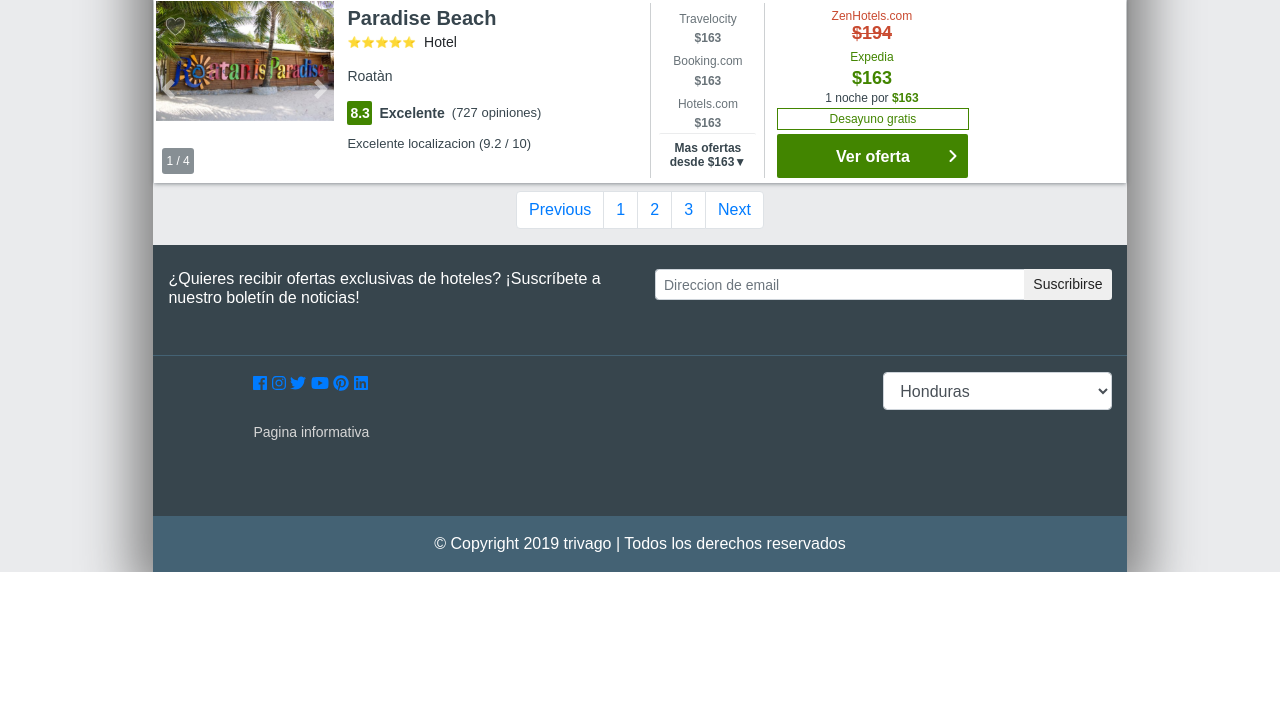
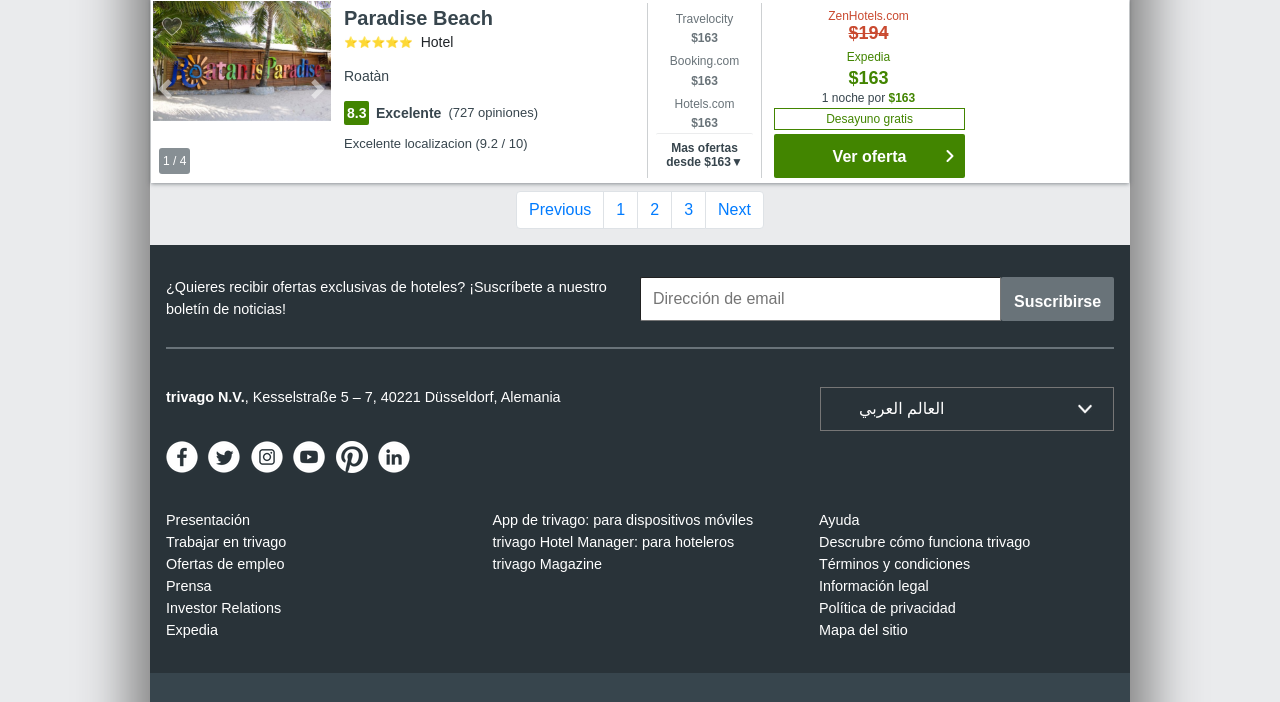
Before and after one commit to erick996/Proyecto-Trivago, a PHP site: the page made by langing page/index.html in a window 1280 px wide. Shown: the part 517-1219 px from the top of the page. Before the commit the page ends 1089 px from the top, so only its background shows below. Run offline with PHP 8.4, Linux system fonts and the light colour scheme.

Commit message:
Modificando footer

```diff
--- a/langing page/css/style.css
+++ b/langing page/css/style.css
@@ -727,19 +727,246 @@ label {
     box-shadow: none !important;
 }
 
-.special-color-dark{
-background-color: #37454D;
-color: white;
+#footer{
+    background: #293339;
+    padding-top: 32px;
+
 }
-#an{
-    color:rgb(214, 214, 214);
+.footer-registro-email{
+    width: 980px;
+    height: 78px;
+    padding: 0px 16px;
+    margin:0px auto 32px auto;
+
+}
+
+.subs-form{
+    width: 948px;
+    height: 72px;
+    margin-bottom: 36px;
+    box-sizing: border-box;
+    border-bottom-width: 2px;
+    border-bottom-style: solid;
+    border-bottom-color: rgb(105, 115, 121);
+
+}
+
+.subs-section {
+    width: 474px;
+    height: 76px;
+    box-sizing: border-box;
+    float:left;
+    justify-content: stretch;
+}
+
+.suscripciones{
+    width: 458px;
+    height: 26px;
+    padding-right: 16px;
+    margin-bottom: 16px;
+    margin-top: 0px;
+    font-size: 0.9em;
+    color: white;
+    font-family: Arial, Helvetica, sans-serif;
+    line-height: 1.5;
+}
+.subs-email{
+    width: 474px;
+    height: 76px;
+    box-sizing: border-box;
+    float: right;
+}
+
+.email-promos{
+width: 361px;
+height: 44px;
+margin-bottom: 32px;
+padding: 0px 12px;
+border-width: 1px;
+color: rgb(44, 44, 44);
+font-size: 16px;
+font-family: Arial, Helvetica, sans-serif;
+border-radius: 2px 0 0 2px;
+}
+
+.email-promos:hover{
+    cursor:text;
+}
+.email-promos:focus{
+outline: 1px dotted black;
+outline-offset: -3px;
+}
+
+
+
+.suscribirse-btn{
+    float: right;
+    width: 113px;
+    height: 44.2px;
+    padding: 13px 13px 11px 13px;
+    border: 0px;
+    border-radius: 2px;
+    background: #697379;
+    text-align: center;
+    font-family: sans-serif;
+    font-size: 1em;
+}
+
+.suscribirse-btn:hover {
+    cursor: pointer;
+    background: #37454D;
+
+}
+
+.suscribirse-btn:active {
+    background: #37454D;
+}
+
+.suscribirse-btn:focus{
+    background: #37454D;
+    outline: 1px dotted white;
+    outline-offset: -3px;
+}
+.subs-text{
+    color:white;
+
+    font-weight: 700;
+}
+
+.footer-direction{
+    width: 980px;
+    height: 122px;
+    margin-left: auto;
+    margin-right: auto;
+}
+
+.direction{
+    width:622px;
+    height: 122px;
+    padding: 0px 16px;
+    float: left;
+
+}
+
+.footer-address{
+    width: 605px;
+    height: 22px;
+    padding-right: 16px;
+    margin-bottom: 32px;
+    margin-top: 0px;
+    font-family: Arial, Helvetica, sans-serif;
+    color: white;
+    font-size: 0.9em;
+}
+
+.social-media{
+    width: 621.33px;
+    height: 36px;
+    margin-bottom: 32px;
+    padding: 0px;
+    margin-top: 0px;
+    box-sizing: border-box;
+
+}
+
+.footer-social-media{
+    display: inline-block;
+    margin-right: 6px;
+    vertical-align: middle;
+}
+
+
+.footer-others{
+    width: 980px;
+    height: 164px;
+    padding-bottom:16px;
+    margin-right:auto;
+    margin-left:auto;
+}
+
+.footer-items{
+    width: 326.5px;
+    height: 132px;
+    padding: 0px 16px;
+    margin-bottom: 32px;
+    margin-top: 0px;
+    list-style: none;
+    float: left;
+}
+
+.footer-list{
+ color:white;
+ line-height: 22px;
+ width: 100%;
+ font-family: Arial, Helvetica, sans-serif;
+ font-size: 0.9em;
+}
+
+.footer-link{
     text-decoration: none;
-    font-size:14px;
- }
- #an:hover{
-    text-decoration:underline;
-    color:rgb(99, 113, 235);
+    color: white;
+    cursor: pointer;
 }
+
+.footer-link:hover{
+    text-decoration: underline;
+    color: white;
+}
+
+.footer-country{
+    width: 294px;
+    height: 44px;
+    padding: 0px 16px;
+    margin-bottom: 32px;
+    margin-top: 0px;
+    float: right
+}
+
+.select-country{
+    width: 294px;
+    height: 44px;
+    background-color: #293339;
+    float: right;
+    color: white;
+    font-family: Arial, Helvetica, sans-serif;
+    font-size: 1em;
+    padding: 0px 38px;
+    -webkit-appearance: none;
+}
+
+.country-options{
+    background-color: #293339;
+    color: white;
+    font-family: Arial, Helvetica, sans-serif;
+    font-size: 1em;
+    padding: 0px 38px;
+}
+
+.footer-logo-copyright{
+    padding:32px;
+    background: #37454D;
+}
+#logo-footer{
+    background: transparent;
+    width: 103px;
+    height: 32px;
+    margin-left:auto;
+    margin-right: auto;
+    align-content: center;
+}
+
+
+.copyright-footer{
+    width:100%;
+    height: 15px;
+    margin-top: 8px;
+    text-align: center;
+    vertical-align: center;
+    color: #9BA2A6;
+    font-family: Arial, Helvetica, sans-serif;
+    font-size: 0.75em;
+}
+
 
 .paginationNav{
     justify-content: center;
--- a/langing page/index.html
+++ b/langing page/index.html
@@ -11,7 +11,13 @@
     <link rel="stylesheet" href="https://stackpath.bootstrapcdn.com/bootstrap/4.1.3/css/bootstrap.min.css">
     <link rel="stylesheet" type="text/css" href="css/style.css" /> <!-- Tamaños de imagenes y demas elementos -->
     <link rel="shortcut icon" href="img/favicon.ico" />
+    <style>
+        .icon-arrow{
+        background: url(img/arrow.png) no-repeat scroll 256px 16px;
 
+        }
+
+        </style>
 </head>
 
 <body>
@@ -316,86 +322,198 @@
           </nav>
     </main>
 
-    <!-- Footer -->
-    <footer class="page-footer font-small special-color-dark pt-4">
+    <footer id="footer" style="background: #293339">
+        <div class="footer-registro-email">
+            <form class="subs-form">
+                <div class="subs-section">
+                    <p class="suscripciones">
+                        ¿Quieres recibir ofertas exclusivas de hoteles? ¡Suscríbete a nuestro boletín de noticias!
+                    </p>
+                </div>
+                <div class="subs-email">
+                    <input type="email" placeholder="Dirección de email" class="email-promos">
+                <button class="suscribirse-btn">
+                    <span class="subs-text">Suscribirse</span>
+                </button>
+                </div>
+            </form>
+        </div>
+        <div class="footer-direction">
+            <div class="direction">
+                <p class="footer-address">
+                    <strong>trivago N.V.</strong>, Kesselstraße 5 – 7, 40221 Düsseldorf, Alemania
+                </p>
+                <ul class="social-media">
+                    <li class="footer-social-media">
+                        <a href="https://www.facebook.com/trivagoMX" target="_blank" class="sm-reference">
+                            <span class="social-media-icon">
+                                <img src="img/facebook-logo.png" >
+                            </span>
+                        </a>
+                    </li>
+                    <li class="footer-social-media">
+                        <a href="https://www.twitter.com/trivago" target="_blank" class="sm-reference">
+                            <span class="social-media-icon">
+                                <img src="img/twitter-logo.png" >
+                            </span>
+                        </a>
+                    </li>
+                    <li class="footer-social-media">
+                        <a href="https://www.instagram.com/trivago/" target="_blank" class="sm-reference">
+                            <span class="social-media-icon">
+                                <img src="img/instagram-logo.png" >
+                            </span>
+                        </a>
+                    </li>
+                    <li class="footer-social-media">
+                        <a href="https://www.youtube.com/user/trivago" target="_blank" class="sm-reference">
+                            <span class="social-media-icon">
+                                <img src="img/youtube-logo.png" >
+                            </span>
+                        </a>
+                    </li>
+                    <li class="footer-social-media">
+                        <a href="https://www.pinterest.com/trivago/" target="_blank" class="sm-reference">
+                            <span class="social-media-icon">
+                                <img src="img/pinterest-logo.png" >
+                            </span>
+                        </a>
+                    </li>
+                    <li class="footer-social-media">
+                        <a href="https://www.linkedin.com/company/trivagonv" target="_blank" class="sm-reference">
+                            <span class="social-media-icon">
+                                <img src="img/linkedin-logo.png" >
+                            </span>
+                        </a>
+                    </li>
+                </ul>
+            </div>
+            <div class="footer-country">
+                <select name="select-country" id="select-country" class="select-country icon-arrow">
+                    <option value="aa" class="country-options">العالم العربي</option>
+                    <option value="ar" class="country-options">Argentina</option>
+                    <option value="au" class="country-options">Australia</option>
+                    <option value="bg" class="country-options">България</option>
+                    <option value="be" class="country-options">België</option>
+                    <option value="br" class="country-options">Brasil</option>
+                    <option value="ca" class="country-options">Canada</option>
+                    <option value="cz" class="country-options">Česko</option>
+                    <option value="cl" class="country-options">Chile</option>
+                    <option value="co" class="country-options">Colombia</option>
+                    <option value="dk" class="country-options">Danmark</option>
+                    <option value="de" class="country-options">Deutchland</option>
+                    <option value="ec" class="country-options">Ecuador</option>
+                    <option value="gr" class="country-options">Ελλάδα</option>
+                    <option value="es" class="country-options">España</option>
+                    <option value="fr" class="country-options">France</option>
+                    <option value="kr" class="country-options">한국</option>
+                    <option value="hr" class="country-options">Hrvatska</option>
+                    <option value="in" class="country-options">India</option>
+                    <option value="id" class="country-options">Indonesia</option>
+                    <option value="ie" class="country-options">Ireland</option>
+                    <option value="it" class="country-options">Italia</option>
+                    <option value="hu" class="country-options">Magyarország</option>
+                    <option value="my" class="country-options">Malaysia</option>
+                    <option value="mx" class="country-options">Mexico</option>
+                    <option value="nl" class="country-options">Nederland</option>
+                    <option value="nz" class="country-options">New Zealand</option>
+                    <option value="no" class="country-options">Norge</option>
+                    <option value="at" class="country-options">Österreich</option>
+                    <option value="pe" class="country-options">Perú</option>
+                    <option value="ph" class="country-options">Philippines</option>
+                    <option value="pl" class="country-options">Polska</option>
+                    <option value="pt" class="country-options">Portugal</option>
+                    <option value="th" class="country-options">ประเทศไทย</option>
+                    <option value="jp" class="country-options">日本</option>
+                    <option value="ro" class="country-options">România</option>
+                    <option value="ru" class="country-options">Россия</option>
+                    <option value="ch" class="country-options">Schweiz</option>
+                    <option value="sg" class="country-options">Singapore</option>
+                    <option value="si" class="country-options">Slovenija</option>
+                    <option value="sk" class="country-options">Slovensko</option>
+                    <option value="za" class="country-options">South Africa</option>
+                    <option value="rs" class="country-options">Srbija</option>
+                    <option value="fi" class="country-options">Suomi</option>
+                    <option value="se" class="country-options">Sverige</option>
+                    <option value="tw" class="country-options">台灣</option>
+                    <option value="tr" class="country-options">Türkey</option>
+                    <option value="ae" class="country-options">UAE</option>
+                    <option value="uk" class="country-options">United Kingdom</option>
+                    <option value="uy" class="country-options">Uruguay</option>
+                    <option value="us" class="country-options">USA</option>
+                    <option value="vn" class="country-options">Việt Nam</option>
+                    <option value="hk" class="country-options">香港</option>
+                    <option value="il" class="country-options">ישראל</option>
+                    <option value="cn" class="country-options">中国</option>
+                </select>
+            </div>
+        </div>
 
-        <!-- Footer Elements -->
-        <div class="container">
 
-            <!--Grid row-->
-            <div class="row">
-
-                <!--Grid column-->
-                <div class="col-md-6 mb-4">
-
-                    <!-- Form -->
-                    <form class="form-inline">
-                        <h6>¿Quieres recibir ofertas exclusivas de hoteles? ¡Suscríbete a nuestro boletín de noticias!
-                        </h6>
-
-                    </form>
-                    <!-- Form -->
-
-                </div>
-                <!--Grid column-->
-
-                <!--Grid column-->
-                <div class="col-md-6 mb-4">
-
-                    <form class="input-group">
-                        <input type="text" class="form-control form-control-sm" placeholder="Direccion de email"
-                            aria-label="Your email" aria-describedby="basic-addon2">
-                        <div class="input-group-append">
-                            <button class="btn btn-sm btn-outline-white" type="button">Suscribirse</button>
-                        </div>
-                    </form>
-
-                </div>
-                <!--Grid column-->
-
-            </div>
-            <!--Grid row-->
+        <div class="footer-others" >
+            <ul class="footer-items">
+                <li class="footer-list">
+                    <a href="#" target="_blank" class="footer-link"> Presentación</a>
+                </li>
+                <li class="footer-list">
+                   <a href="#" target="_blank" class="footer-link">Trabajar en trivago</a>
+                </li>
+                <li class="footer-list">
+                    <a href="#" target="_blank" class="footer-link">Ofertas de empleo</a>
+                </li>
+                <li class="footer-list">
+                    <a href="#" target="_blank" class="footer-link">Prensa</a>
+                </li>
+                <li class="footer-list">
+                    <a href="#" target="_blank" class="footer-link">Investor Relations</a>
+                </li>
+                <li class="footer-list">
+                    <a href="#" target="_blank" class="footer-link">Expedia</a>
+                </li>
+            </ul>
+            <ul class="footer-items">
+                <li class="footer-list">
+                    <a href="#" target="_blank" class="footer-link">App de trivago: para dispositivos móviles</a>
+                </li>
+                <li class="footer-list">
+                    <a href="#" target="_blank" class="footer-link">trivago Hotel Manager: para hoteleros</a>
+                </li>
+                <li class="footer-list">
+                    <a href="#" target="_blank" class="footer-link">trivago Magazine</a>
+                </li>
+            </ul>
+            <ul class="footer-items">
+                <li class="footer-list">
+                    <a href="#" target="_blank" class="footer-link">Ayuda</a>
+                </li>
+                <li class="footer-list">
+                    <a href="#" target="_blank" class="footer-link">Descrubre cómo funciona trivago</a>
+                </li>
+                <li class="footer-list">
+                    <a href="#" target="_blank" class="footer-link">Términos y condiciones</a>
+                </li>
+                <li class="footer-list">
+                    <a href="#" target="_blank" class="footer-link">Información legal</a>
+                </li>
+                <li class="footer-list">
+                    <a href="#" target="_blank" class="footer-link">Política de privacidad</a>
+                </li>
+                <li class="footer-list">
+                    <a href="#" target="_blank" class="footer-link">Mapa del sitio</a>
+                </li>
+            </ul>
 
         </div>
-        <hr style="border-color: rgb(68, 98, 116);">
-        <div class="container">
-            <div class="row">
-                <div style="padding-left:100px; padding-right:100px;" class="col-md-6 mb-4">
-                    <a href="" target="_blank"><i class="fab fa-facebook"></i></a>
-                    <a href="" target="_blank"><i class="fab fa-instagram"></i></a>
-                    <a href="" target="_blank"><i class="fab fa-twitter"></i></a>
-                    <a href="" target="_blank"><i class="fab fa-youtube"></i></a>
-                    <a href="" target="_blank"><i class="fab fa-pinterest"></i></a>
-                    <a href="" target="_blank"><i class="fab fa-linkedin"></i></a>
-                    <br><br><a id="an" href="">Pagina informativa</a>
-                </div>
-                <div class="col-md-6 mb-4">
 
-                    <form>
-                        <select class="form-control" style="width:50%;margin-left: 50%;">
-                            <option value="Honduras">Honduras</option>
-                            <option value="Nicaragua">Nicaragua</option>
-                            <option value="Panama">Panama</option>
-                            <option value="Guatemala">Guatemala</option>
-                            <option value="USA">USA</option>
-
-                        </select>
-                    </form>
-
-                </div>
+        <div class="footer-logo-copyright">
+            <div  id= "logo-footer">
+                 <img src="img/logo-footer" alt="logo.footer">
+            </div>
+            <div class="copyright-footer">
+                    Copyright 2019 trivago | Todos los derechos reservados.
             </div>
         </div>
-        <br><br>
-        <!-- Footer Elements -->
-
-        <!-- Copyright -->
-        <div style="background-color: rgb(68, 98, 116);" class="footer-copyright text-center py-3">© Copyright 2019
-            trivago | Todos los derechos reservados
-        </div>
-        <!-- Copyright -->
-
     </footer>
-    <!-- Footer -->
 
     <script src="https://code.jquery.com/jquery-3.3.1.min.js"></script>
     <script src="https://stackpath.bootstrapcdn.com/bootstrap/4.1.3/js/bootstrap.min.js"></script>
```
Also changed, not shown: css/estilos1.css (line endings or trailing spaces), langing page/img/arrow.png (added), langing page/img/facebook-logo.png (added), langing page/img/instagram-logo.png (added), langing page/img/linkedin-logo.png (added), langing page/img/logo-footer.png (added), langing page/img/pinterest-logo.png (added), langing page/img/trivago.svg (added), langing page/img/twitter-logo.png (added), langing page/img/youtube-logo.png (added).
